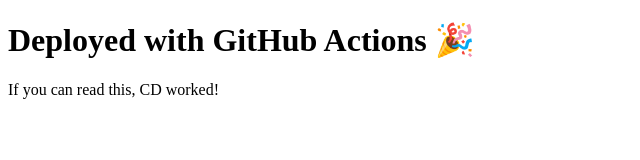
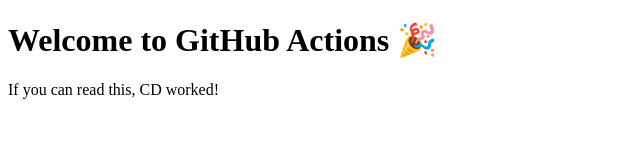
Before and after one commit to imkaushal-r/hello-python, a plain HTML site: page index.html in a window 1280 px wide. Shown: the whole page, without its empty margins (0-640 px from the left). Drawn offline with Linux system fonts and the light colour scheme.

Commit message:
Add new file

```diff
--- a/index.html
+++ b/index.html
@@ -5,7 +5,7 @@
     <title>Hello CD</title>
   </head>
   <body>
-    <h1>Deployed with GitHub Actions 🎉</h1>
+    <h1>Welcome to GitHub Actions 🎉</h1>
     <p>If you can read this, CD worked!</p>
   </body>
 </html>
```
